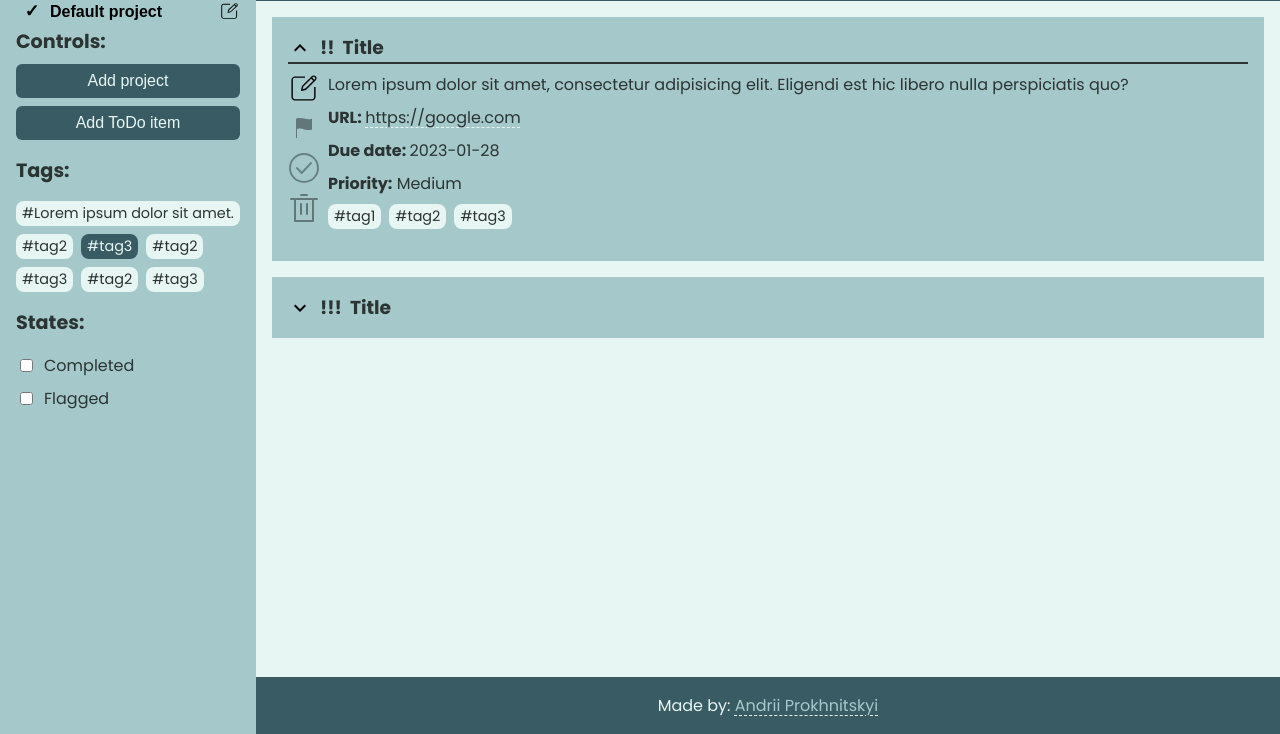
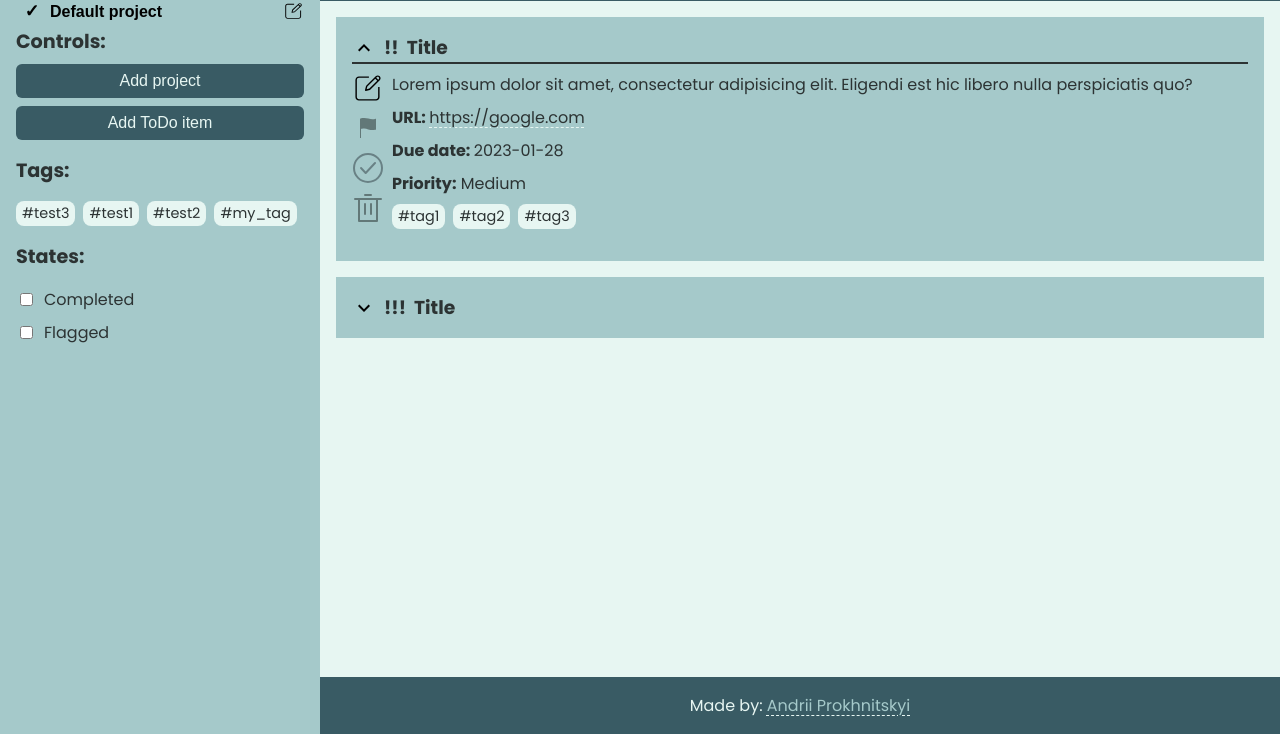
Before and after one commit to Prokhnitskyi/todo-list, a website built with webpack: page src/template.html in a window 1280 px wide. Shown: the part 66-800 px from the top of the page. Built offline with nearby package versions, Linux system fonts and the light colour scheme.

Commit message:
Add tags render logic in navigation

```diff
--- a/src/ProjectLibrary.js
+++ b/src/ProjectLibrary.js
@@ -13,7 +13,7 @@ export class ProjectLibrary {
     const id = this.idCounter;
     const project = new Project(
       { id: this.idCounter, name: 'Default project', color: 'black', selected: true });
-    const item = new TodoItem({ title: 'My new item' });
+    const item = new TodoItem({ title: 'My new item', tags: ['my_tag'] });
     this.projects[this.idCounter] = { id, project, items: [item] };
     this.idCounter++;
   }
--- a/src/UserInterfaceController.js
+++ b/src/UserInterfaceController.js
@@ -9,14 +9,34 @@ export class UserInterfaceController {
 
   }
 
-  init() {
+  initNav() {
     this.library.addDefaultProject();
     const projects = this.library.projects;
+    // temp start
+    this.library.addTodoItem('0', new TodoItem({ title: 'My new test', tags : ['test1', 'test2'] }));
+    this.library.addTodoItem('0', new TodoItem({ title: 'My new test', tags : ['test3'] }));
+    console.log(projects);
+    // temp end
     const projectsNamesArray = getProjectsNamesWithStatus(projects);
-    console.log(projects);
-    console.log(projectsNamesArray);
     this.navigation.renderProjectsList(projectsNamesArray);
+    const tags = getAllTags (projects);
+    this.navigation.renderTags(tags);
   }
+}
+
+function getAllTags (projects) {
+  const array = [];
+  for (const projectKey in projects) {
+    const itemsTags = [];
+    projects[projectKey].items.forEach((item) => {
+      itemsTags.push(...item.tags);
+    });
+    array.push(...itemsTags);
+  }
+
+
+
+  return array;
 }
 
 function getProjectsNamesWithStatus (projects) {
--- a/src/components/NavigationView/Navigation.js
+++ b/src/components/NavigationView/Navigation.js
@@ -13,10 +13,12 @@ export class NavigationView {
   }
 
   renderProjectsList(projectsNamesArray) {
-    let htmlContent = projectsNamesArray.map((project) => (
+    this.projectList.innerHTML = projectsNamesArray.map((project) => (
       `<li class="projects__item">
             <button type="button"
-             class="projects__select ${project.selected ? 'projects__select--active': ''}">
+             class="projects__select ${project.selected
+        ? 'projects__select--active'
+        : ''}">
                 ${project.name}
              </button>
             <button type="button" class="projects__edit">
@@ -24,10 +26,17 @@ export class NavigationView {
             </button>
         </li>`
     )).join('');
-    this.projectList.innerHTML = htmlContent;
   }
 
-  renderTags() {
+  renderTags(tagsList) {
+    if (tagsList.length === 0) {
+      this.tags.style.display = 'none';
+    } else {
+      this.tags.style.display = 'block';
+    }
 
+    this.filtersTagContainer.innerHTML = tagsList.map((tag) => (
+      `<span class="filters__tag">${tag}</span>`
+    )).join('');
   }
 }
--- a/src/index.js
+++ b/src/index.js
@@ -3,4 +3,4 @@ import './styles/style.scss';
 import { UserInterfaceController } from './UserInterfaceController';
 
 const userInterface = new UserInterfaceController();
-userInterface.init();
+userInterface.initNav();
--- a/src/styles/style.scss
+++ b/src/styles/style.scss
@@ -18,7 +18,7 @@ body {
   margin: 0;
   padding: 0;
   min-height: 100vh;
-  min-height: 100 svh;
+  min-height: 100svh;
   color: $text-color;
   background-color: $background-color;
 }
@@ -33,10 +33,10 @@ h2 {
 
 .container {
   min-height: 100vh;
-  min-height: 100 svh;
+  min-height: 100svh;
   height: 100%;
   display: grid;
-  grid-template-columns: min-content 1fr;
+  grid-template-columns: max(280px, 25vw) 1fr;
   grid-template-rows: auto 1fr auto;
   grid-template-areas:
                       "nav header"
```
